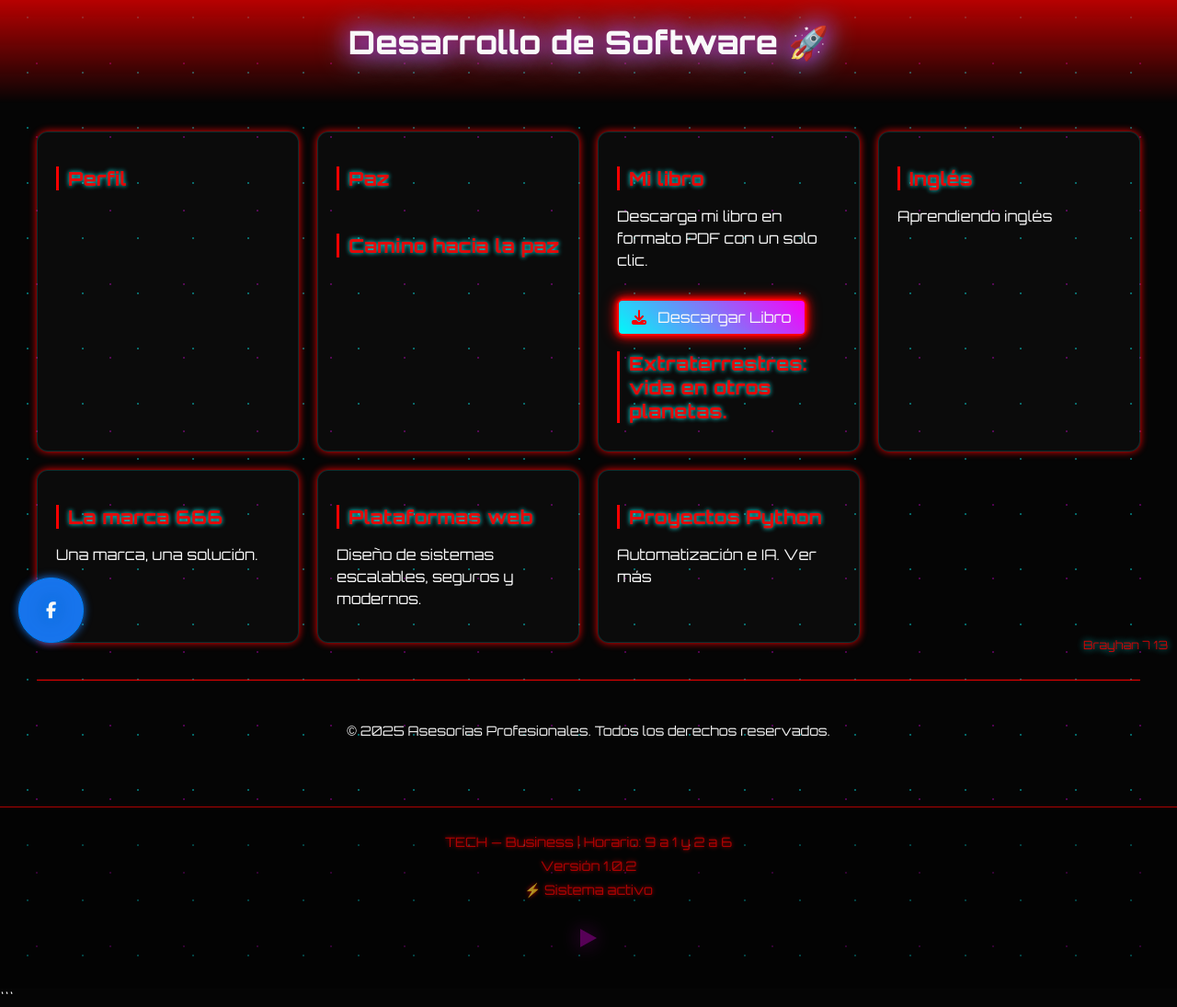
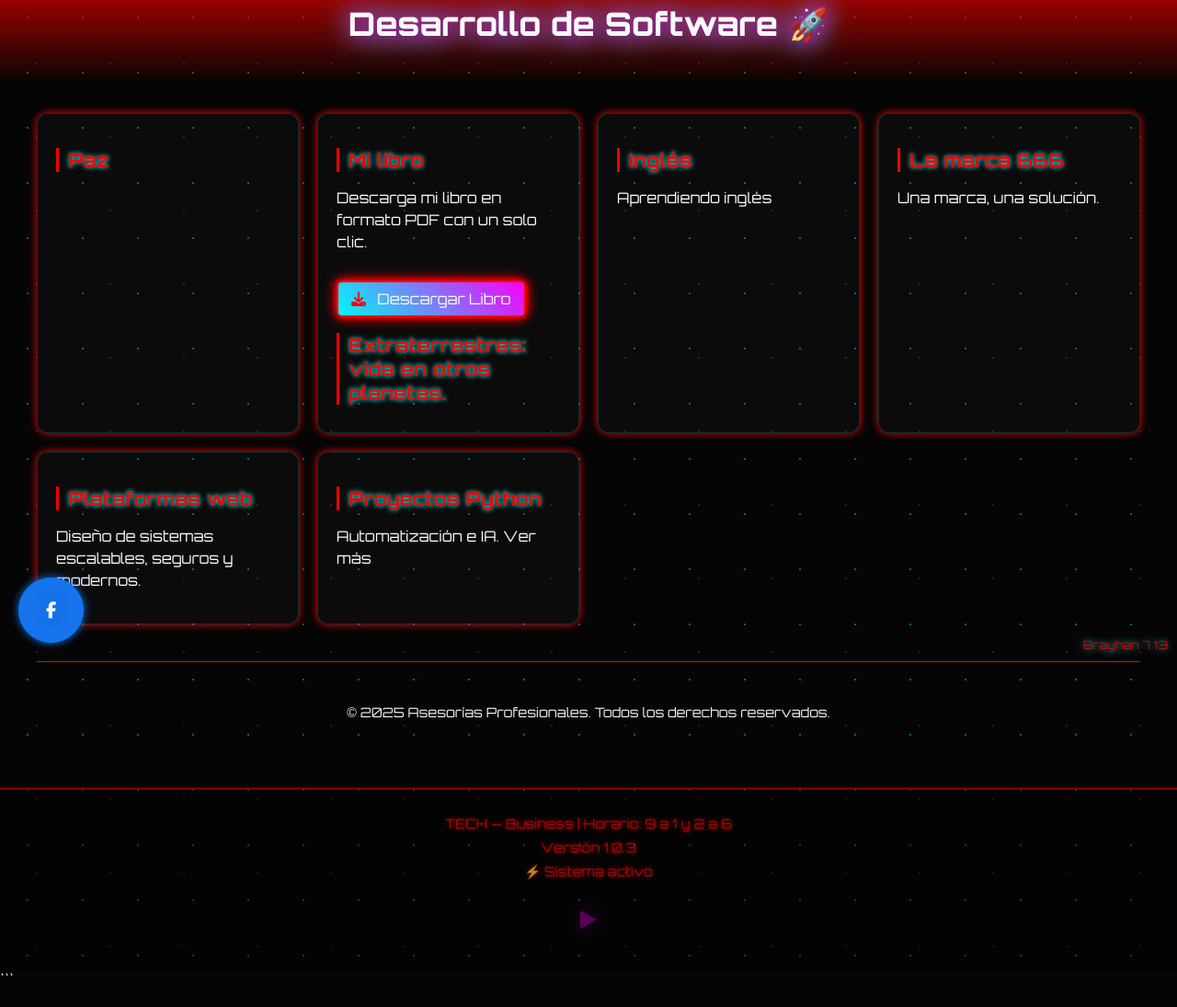
Before and after one commit to Powe1sd/Asesorias, a plain HTML site: page index.html in a window 1280 px wide. Shown: the part 81-1176 px from the top of the page at 92% size. Drawn offline with Linux system fonts and the light colour scheme.

Commit message:
first commit

````diff
--- a/index.html
+++ b/index.html
@@ -4,13 +4,13 @@
 <head>
     <meta charset="UTF-8" />
     <meta name="viewport" content="width=device-width, initial-scale=1.0" />
-    <title>TECH | Mi Proyecto</title>
+    <title>TECH</title>
     <link rel="icon" href="logo-no-background (2).png" type="image/x-icon" />
     <link rel="stylesheet" href="style.css" />
     <link rel="stylesheet" href="https://cdnjs.cloudflare.com/ajax/libs/font-awesome/6.5.1/css/all.min.css" />
     <link href="https://fonts.googleapis.com/css2?family=Orbitron:wght@400;600;800&family=Share+Tech+Mono&display=swap" rel="stylesheet">
 
-```
+
 <audio id="bootSound" src="magia.mp3"></audio>
 
 <div class="loading-bar-container">
@@ -258,22 +258,13 @@ body::before {
 
     <main class="data-grid">
 
-        <section id="perfil" class="data-card">
-            <a href="desarrollo.html">
-                <h2>Perfil</h2>
-            </a>
-        </section>
-
         <section id="paz-seccion" class="data-card">
             <a href="paz1.html">
                 <h2>Paz</h2>
             </a>
 
+
             <br>
-
-            <a href="paz.html">
-                <h2>Camino hacia la paz</h2>
-            </a>
         </section>
 
         <section id="mi-libro" class="data-card">
@@ -332,7 +323,7 @@ body::before {
 
         <p>TECH — Business | Horario: 9 a 1 y 2 a 6</p>
 
-        <p>Versión 1.0.2</p>
+        <p>Versión 1.0.3</p>
 
         <p>⚡ Sistema activo</p>
 
@@ -356,8 +347,13 @@ body::before {
 
 </div>
 
+
+
+
 <script src="app.js"></script>
 ```
 
+
+
 </body>
 </html>
````
Also changed, not shown: img-brayan.jpg (deleted), img666.jpg (deleted), img999.jpg (deleted).
